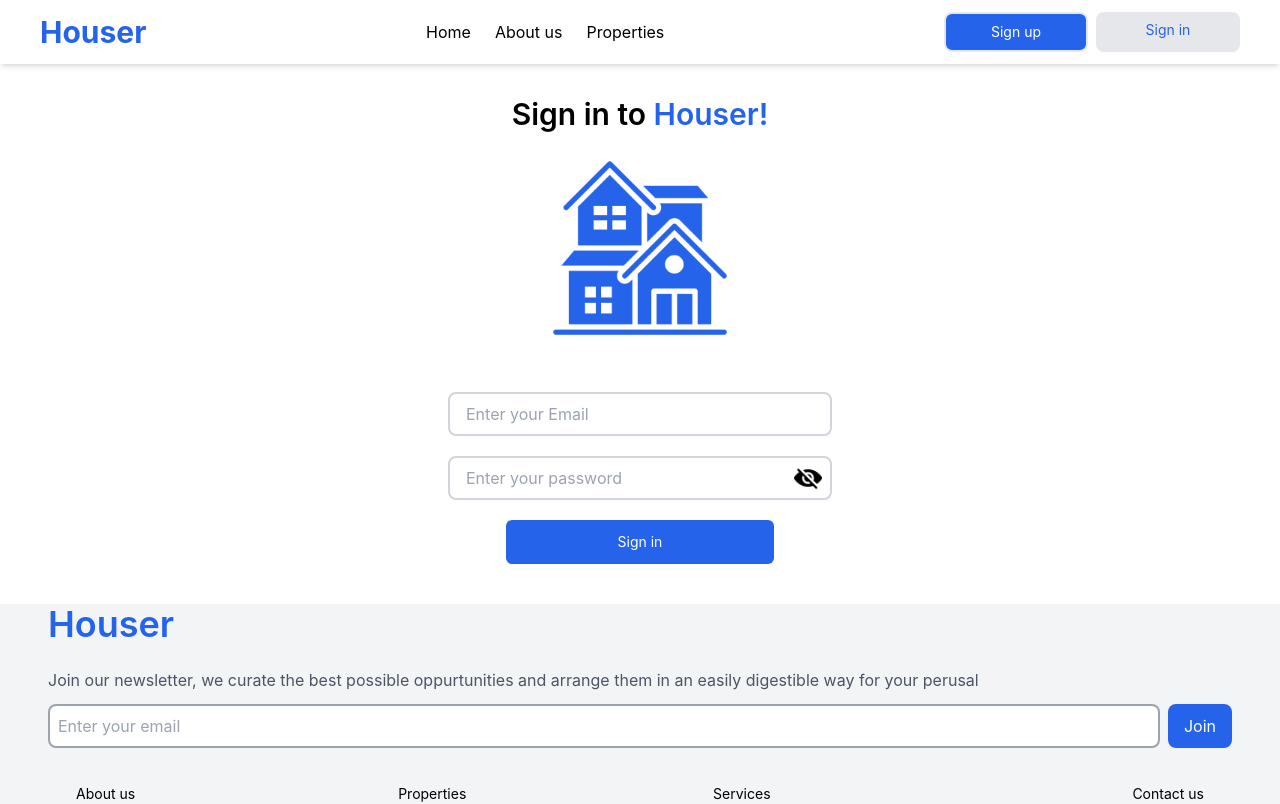
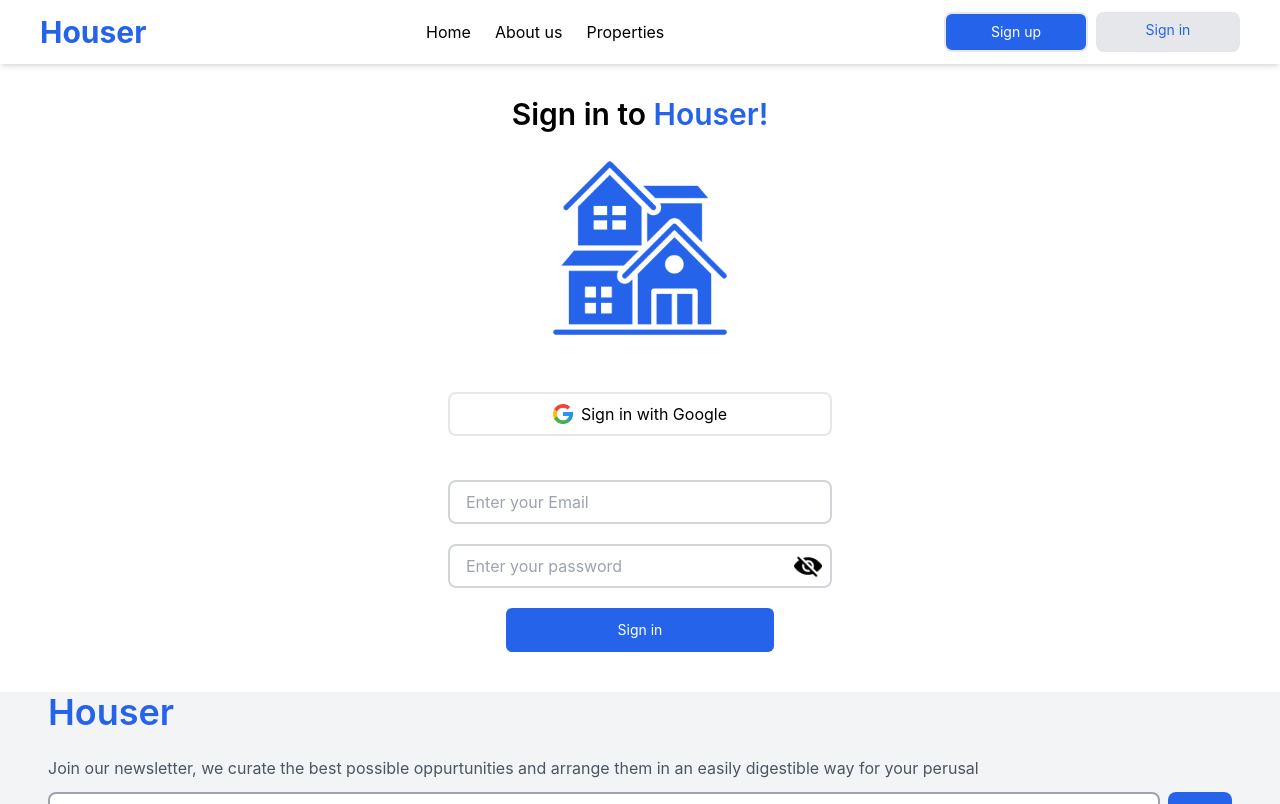
Before and after one commit to Gmedulla101/Houser, a React (Vite) app: page /sign-in in a window 1280 px wide. Shown: the top 804 px of the page. Built offline with nearby package versions, Linux system fonts and the light colour scheme; no server answers.

Commit message:
Solved the state change problem with google sign in, added google auth to sign in page

```diff
--- a/src/pages/Profile.tsx
+++ b/src/pages/Profile.tsx
@@ -59,6 +59,7 @@ const Dashboard = () => {
   const logout = async () => {
     await axios.get(`${BASE_API_URL}/api/v1/auth/logout`);
     localStorage.removeItem('houser-user');
+    localStorage.removeItem('userData');
     setIsSignedIn(false);
     setUser(null);
     navigate('/');
--- a/src/pages/SignIn.tsx
+++ b/src/pages/SignIn.tsx
@@ -8,6 +8,7 @@ import { useGlobalContext } from '../context/userContext';
 import Header from '../components/Header';
 import Footer from '../components/Footer';
 import LoaderComponent from '../components/LoaderComponent';
+import GoogleAuth from '../components/GoogleAuth';
 
 //IMPORTING IMAGE ASSETS
 import home from '../assets/home.png';
@@ -112,6 +113,9 @@ const SignIn = () => {
           </div>
 
           <div className="signUpForm flex flex-col gap-5 items-center w-[90%] md:w-96">
+            <div className="w-full md:w-96">
+              <GoogleAuth />
+            </div>
             <input
               type="text"
               name="email"
--- a/src/pages/signup-flow/GoogleConfirmation.tsx
+++ b/src/pages/signup-flow/GoogleConfirmation.tsx
@@ -1,5 +1,6 @@
 import Header from '../../components/Header';
 import { useEffect } from 'react';
+import { useGlobalContext } from '../../context/userContext';
 
 //IMPORTING IMAGE ASSETS
 import home from '../../assets/home.png';
@@ -11,11 +12,14 @@ import { Link } from 'react-router-dom';
 const GoogleConfirmation = () => {
   const [searchParams] = useSearchParams();
   const token: any = searchParams.get('token');
+
+  const { setIsSignedIn } = useGlobalContext();
   useEffect(() => {
     if (!token) {
       throw new Error('Auth failure: Token is not present');
     }
     localStorage.setItem('houser-user', JSON.stringify(token));
+    setIsSignedIn(true);
   }, []);
 
   return (
```
